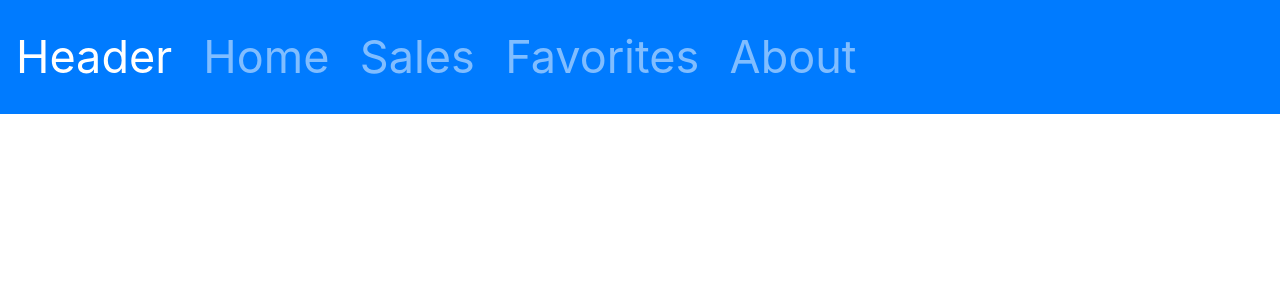
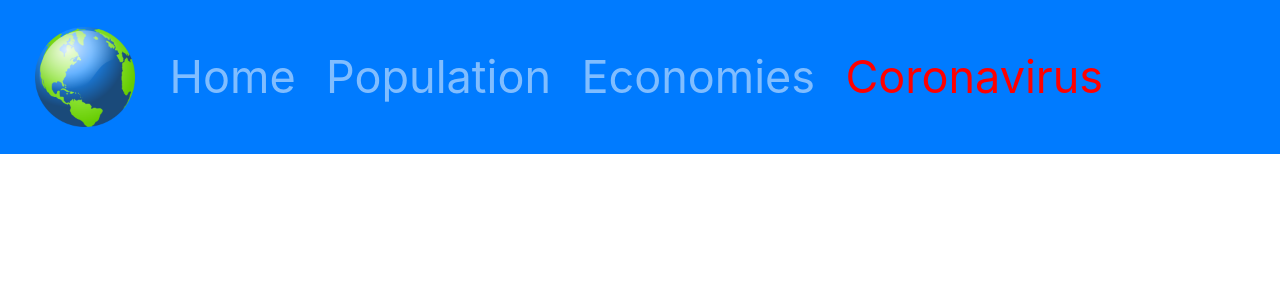
Before and after one commit to likejean/homework-2, a React (Create React App) app: page / in a window 1280 px wide. Shown: the top 300 px of the page. Built offline with nearby package versions, Linux system fonts and the light colour scheme.

Commit message:
Added logo image and custom colors to header text

```diff
--- a/src/App.css
+++ b/src/App.css
@@ -10,3 +10,9 @@ span.navbar-toggler-icon {
 a.nav-link, button.navbar-toggler {
     margin: 0.45rem;
 }
+
+
+.logo {
+    width: 100px;
+    margin: 1.2rem;
+}
--- a/src/App.js
+++ b/src/App.js
@@ -7,10 +7,10 @@ import 'bootstrap/dist/js/bootstrap.bundle.min';
 function App() {
 
     const HeaderMenuItems = [
-        'Home',
-        'Sales',
-        'Favorites',
-        'About'
+        {category: 'Home', customColor: null },
+        {category: 'Population', customColor: null },
+        {category: 'Economies', customColor: null },
+        {category: 'Coronavirus', customColor: 'red' }
     ];
     const FooterMenuItems = [
 
--- a/src/components/header/Header.js
+++ b/src/components/header/Header.js
@@ -1,9 +1,10 @@
 import React from 'react';
 import HeaderMenu from './HeaderMenu';
 import Toggler from "./Toggler";
+import logo from "../../assets/earth.png";
 
 export default props => <nav className="navbar navbar-expand-lg navbar-dark bg-primary">
-    <a className="navbar-brand" href="#">Header</a>
+    <img className='logo' src={logo} alt='earth globe'/>
     <Toggler/>
     <div className="collapse navbar-collapse" id="navbarSupportedContent">
         <HeaderMenu items={props.items} />
--- a/src/components/header/HeaderMenu.js
+++ b/src/components/header/HeaderMenu.js
@@ -3,7 +3,13 @@ import HeaderMenuItem from "./HeaderMenuItem";
 
 export default props => {
     const { items } = props;
+    console.log(items)
     return <ul className="navbar-nav mr-auto">
-        {items.map((item, idx) => <HeaderMenuItem key={idx} title={item} />)}
+        {items.map((item, idx) => <HeaderMenuItem
+            key={idx}
+            title={item.category}
+            customColor={item.customColor ? item.customColor : undefined}/>
+            )
+        }
     </ul>
 }
--- a/src/components/header/HeaderMenuItem.js
+++ b/src/components/header/HeaderMenuItem.js
@@ -1,5 +1,5 @@
 import React from "react";
 
 export default props => <li className="nav-item">
-        <a className="nav-link" href="#">{props.title}<span className="sr-only">(current)</span></a>
+        <a style={{color: props.customColor}} className="nav-link" href="#">{props.title}<span className="sr-only">(current)</span></a>
     </li>
```
Also changed, not shown: src/assets/earth.png (added).
